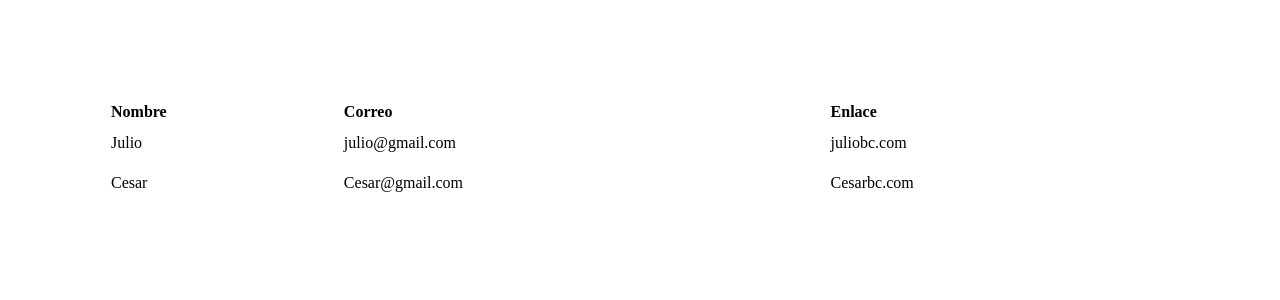
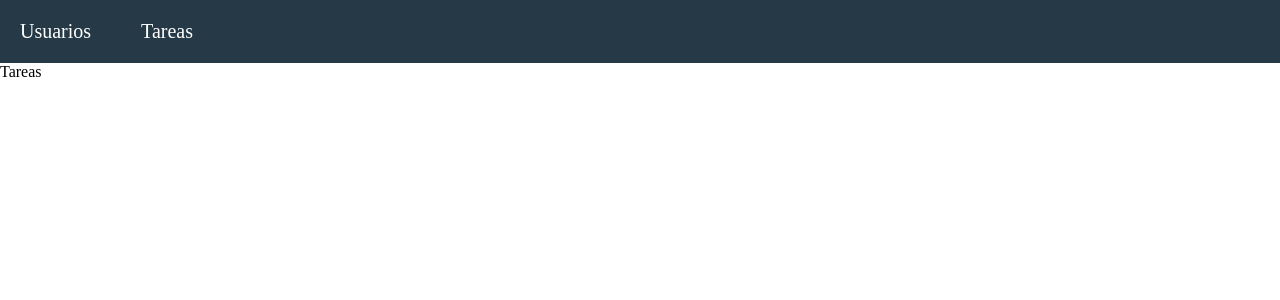
Before and after one commit to julio-barrios-dev/blog-platzi, a React (Create React App) app: page /task in a window 1280 px wide. Shown: the top 300 px of the page. Built offline with nearby package versions, Linux system fonts and the light colour scheme.

Commit message:
React Router DOM

```diff
--- a/package.json
+++ b/package.json
@@ -6,8 +6,10 @@
     "@testing-library/jest-dom": "^5.16.4",
     "@testing-library/react": "^13.2.0",
     "@testing-library/user-event": "^13.5.0",
+    "axios": "^0.27.2",
     "react": "^18.1.0",
     "react-dom": "^18.1.0",
+    "react-router-dom": "^6.3.0",
     "react-scripts": "5.0.1",
     "web-vitals": "^2.1.4"
   },
--- a/src/components/App.js
+++ /dev/null
@@ -1,51 +0,0 @@
-import React, { Component } from 'react';
-
-class App extends Component {
-  constructor() {
-    super();
-    this.state = {
-      usuarios: [
-        {
-          Nombre: 'Julio',
-          Correo: 'julio@gmail.com',
-          Enlace: 'juliobc.com'
-        }
-      ]
-    }
-  }
-
-  addRows = () => [
-    <tr>
-      <td>Julio</td>
-      <td>julio@gmail.com</td>
-      <td>juliobc.com</td>
-    </tr>,
-    <tr>
-      <td>Cesar</td>
-      <td>Cesar@gmail.com</td>
-      <td>Cesarbc.com</td>
-    </tr>
-
-  ];
-
-  render() {
-    return (
-      <div className='Margin'>
-        <table className='Table'>
-          <thead>
-            <tr>
-              <th>Nombre</th>
-              <th>Correo</th>
-              <th>Enlace</th>
-            </tr>
-          </thead>
-          <tbody>
-            { this.addRows() }
-          </tbody>
-        </table>
-      </div>
-    )}
-
-}
-
-export default App;
--- /dev/null
+++ b/src/components/App.jsx
@@ -0,0 +1,21 @@
+import React from 'react';
+import { BrowserRouter, Routes, Route } from 'react-router-dom';
+import Menu from './Menu';
+import Users from './Users';
+
+const Tareas = () => <div>Tareas</div>;
+
+function App() {
+
+  return (
+    <BrowserRouter>
+      <Menu />
+      <Routes>
+        <Route path='/' element={<Users/>}/>
+        <Route path='/Task' element={<Tareas/>}/>
+      </Routes>
+    </BrowserRouter>
+  );
+}
+
+export default App;
--- /dev/null
+++ b/src/components/Menu.jsx
@@ -0,0 +1,17 @@
+import React from 'react';
+import { Link } from 'react-router-dom';
+
+function Menu() {
+  return (
+    <nav id='Menu'>
+      <Link to='/'>
+        Usuarios
+      </Link>
+      <Link to='/Task'>
+        Tareas
+      </Link>
+    </nav>
+  );
+}
+
+export default Menu;
--- /dev/null
+++ b/src/components/Users/index.jsx
@@ -0,0 +1,50 @@
+import React, { Component } from 'react';
+import axios from 'axios';
+
+class Users extends Component {
+  constructor() {
+    super();
+    this.state = {
+      usuarios: []
+    }
+  }
+
+  async componentDidMount() {
+    const response = await axios.get('https://jsonplaceholder.typicode.com/users');
+    this.setState({
+      usuarios: response.data
+    })
+  }
+
+  addRows = () => (
+    this.state.usuarios.map((user) => (
+      <tr key={user.id} >
+        <td>{ user.name }</td>
+        <td>{ user.email }</td>
+        <td>{ user.website }</td>
+      </tr>
+    ))
+  );
+
+  render() {
+    console.log(this.state.usuarios);
+    return (
+      <div className='Margin'>
+        <table className='Table'>
+          <thead>
+            <tr>
+              <th>Nombre</th>
+              <th>Correo</th>
+              <th>Enlace</th>
+            </tr>
+          </thead>
+          <tbody>
+            { this.addRows() }
+          </tbody>
+        </table>
+      </div>
+    )}
+
+}
+
+export default Users;
--- a/src/index.css
+++ b/src/index.css
@@ -1,3 +1,7 @@
+body {
+  margin: 0;
+}
+
 .Margin {
   margin: 100px
 }
@@ -9,3 +13,14 @@
   padding-top: 10px ;
   padding-bottom: 10px;
 }
+
+#Menu {
+  background-color: #253a46;
+  padding: 20px;
+  font-size: 20px
+}
+#Menu a {
+  color: white;
+  padding-right: 50px;
+  text-decoration: none;
+}
```
Also changed, not shown: 1 other file (tests, documents, lock files or other folders).
